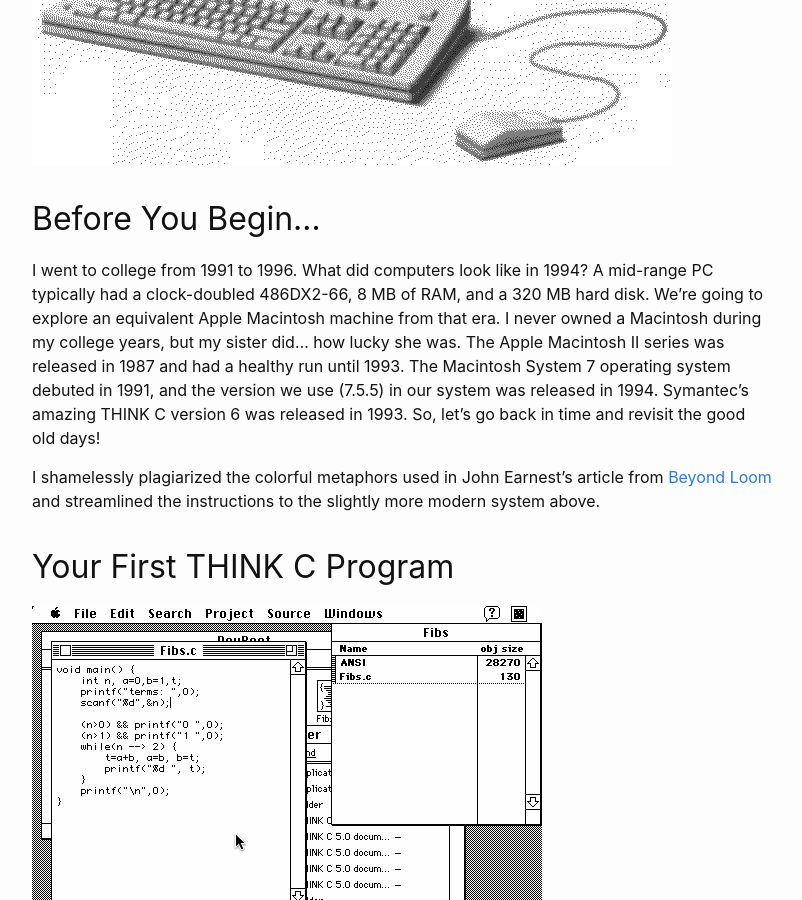
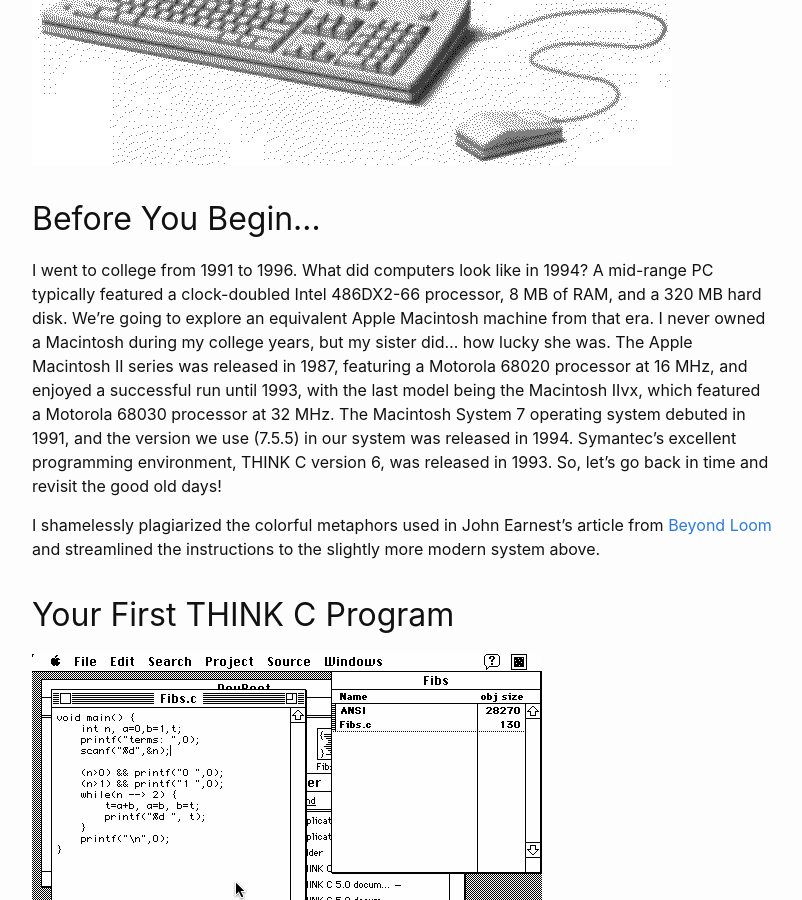
Before and after one commit to ekbann/ekbann.github.io, a Jekyll site: the page built from _posts/2024-03-01-retro-programming-1.md, in a window 1280 px wide and 900 px high, scrolled down 660 px. Shown: the whole window, without its empty margins (238-1040 px from the left). Built offline with Jekyll 4.4.1, drawn with Linux system fonts in a browser that asks for light colours.

Commit message:
Update 2024-03-01-retro-programming-1.md

```diff
--- a/_posts/2024-03-01-retro-programming-1.md
+++ b/_posts/2024-03-01-retro-programming-1.md
@@ -10,7 +10,7 @@ categories: macintosh c retro programming
 
 ## Before You Begin...
 
-I went to college from 1991 to 1996. What did computers look like in 1994? A mid-range PC typically had a clock-doubled 486DX2-66, 8 MB of RAM, and a 320 MB hard disk. We're going to explore an equivalent Apple Macintosh machine from that era. I never owned a Macintosh during my college years, but my sister did... how lucky she was. The Apple Macintosh II series was released in 1987 and had a healthy run until 1993. The Macintosh System 7 operating system debuted in 1991, and the version we use (7.5.5) in our system was released in 1994. Symantec's amazing THINK C version 6 was released in 1993. So, let's go back in time and revisit the good old days!
+I went to college from 1991 to 1996. What did computers look like in 1994? A mid-range PC typically featured a clock-doubled Intel 486DX2-66 processor, 8 MB of RAM, and a 320 MB hard disk. We're going to explore an equivalent Apple Macintosh machine from that era. I never owned a Macintosh during my college years, but my sister did... how lucky she was. The Apple Macintosh II series was released in 1987, featuring a Motorola 68020 processor at 16 MHz, and enjoyed a successful run until 1993, with the last model being the Macintosh IIvx, which featured a Motorola 68030 processor at 32 MHz. The Macintosh System 7 operating system debuted in 1991, and the version we use (7.5.5) in our system was released in 1994. Symantec's excellent programming environment, THINK C version 6, was released in 1993. So, let's go back in time and revisit the good old days!
 
 I shamelessly plagiarized the colorful metaphors used in John Earnest's article from [Beyond Loom](https://beyondloom.com/blog/thinkc.html) and streamlined the instructions to the slightly more modern system above.
 
```
